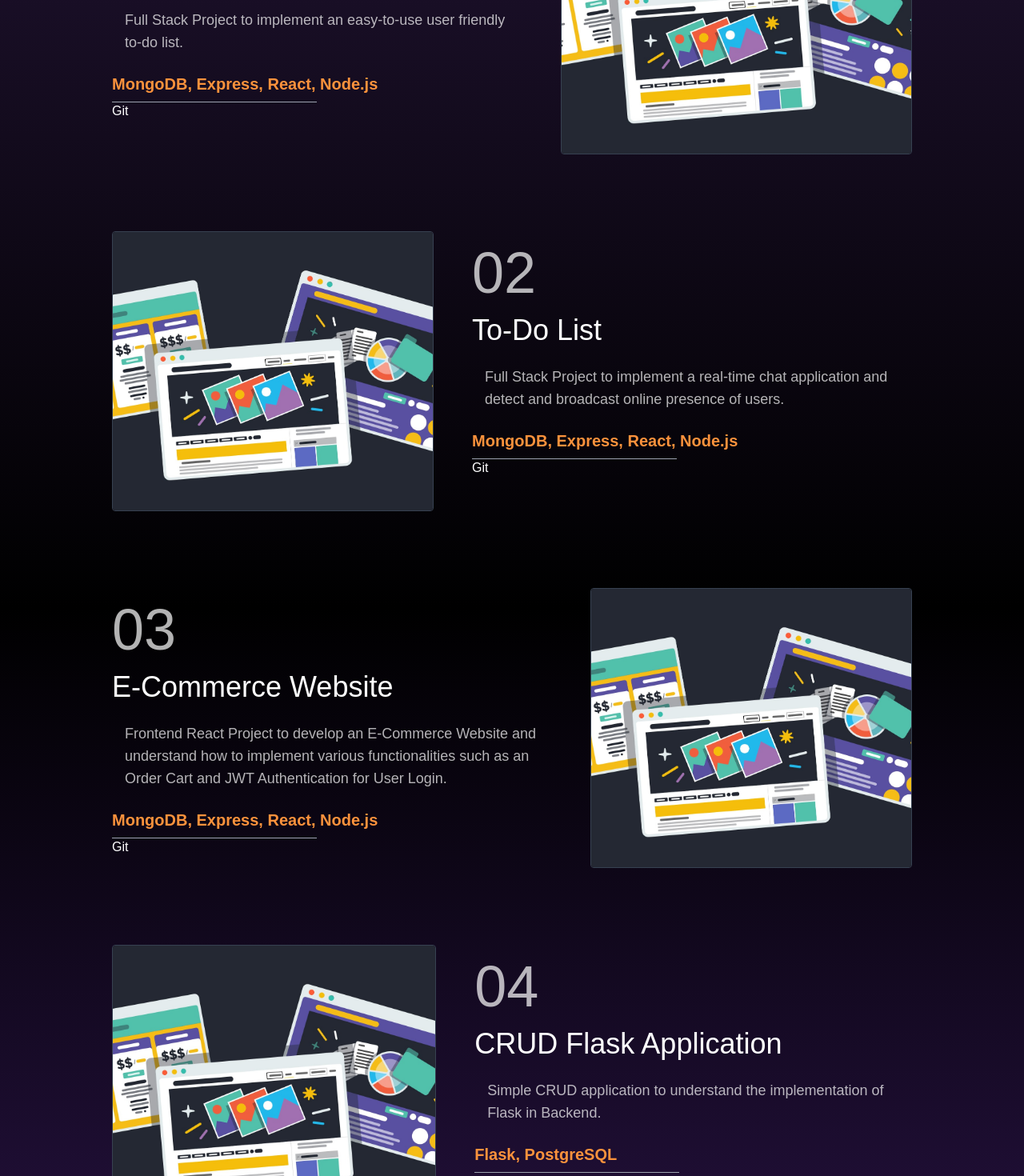
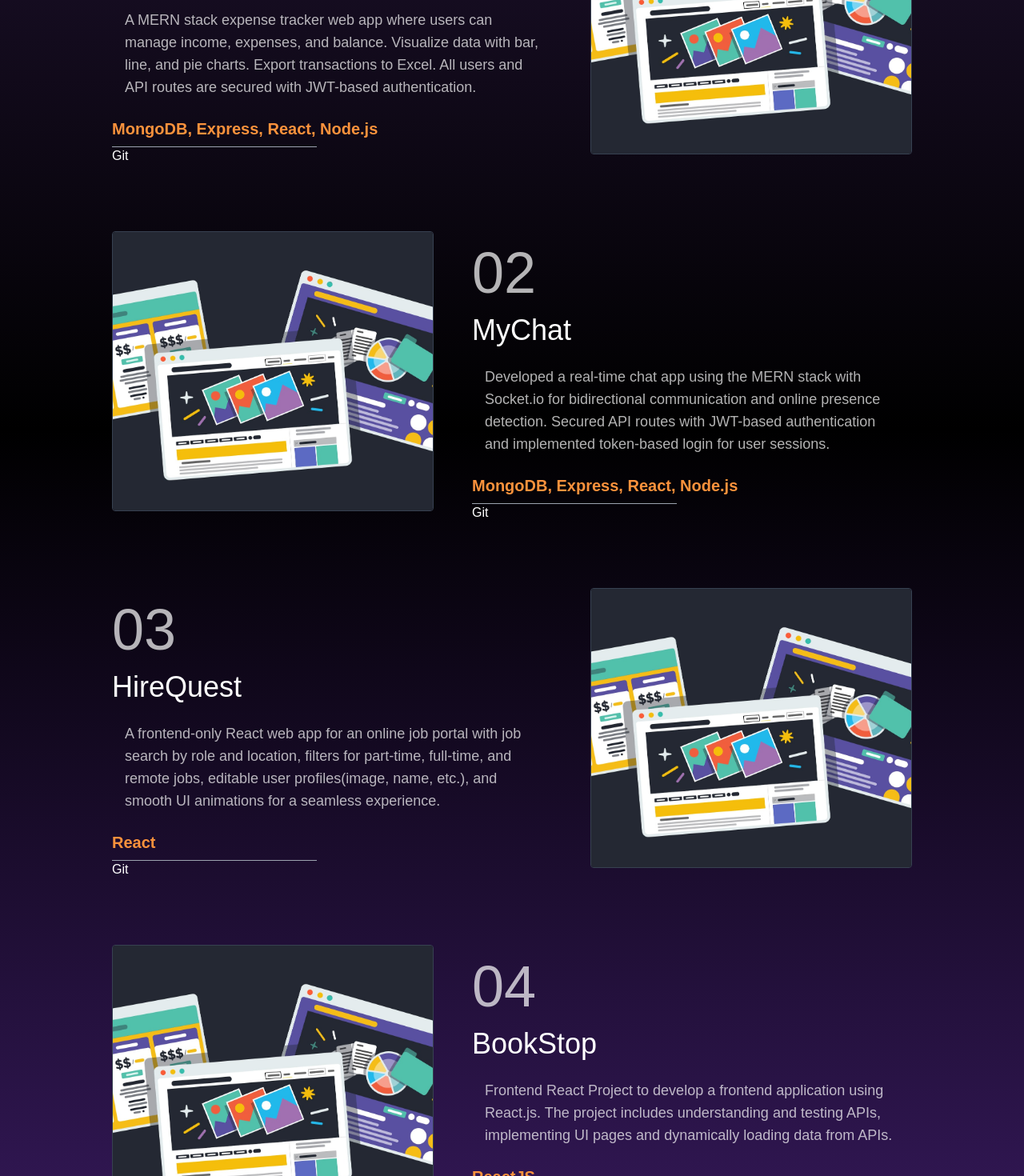
Before and after one commit to meetkhatu/portfolio, a Next.js app: page / in a window 1280 px wide. Shown: the part 2091-3561 px from the top of the page at 80% size. Built offline with nearby package versions, Linux system fonts and the light colour scheme.

Commit message:
updated projects

```diff
--- a/src/app/Components/Portfolio.tsx
+++ b/src/app/Components/Portfolio.tsx
@@ -7,31 +7,24 @@ import project from '../Assets/starter-files-nextjs-animated/assets/project.jpg'
 
 const projects = [
     {
+        title: "Expense Tracker",
+        desc: "A MERN stack expense tracker web app where users can manage income, expenses, and balance. Visualize data with bar, line, and pie charts. Export transactions to Excel. All users and API routes are secured with JWT-based authentication.",
+        devstack: "MongoDB, Express, React, Node.js",
+        git: "https://github.com/meetkhatu/expense-tracker",
+        src: project
+    },
+    {
         title: "MyChat",
-        desc: "Full Stack Project to implement an easy-to-use user friendly to-do list.",
+        desc: "Developed a real-time chat app using the MERN stack with Socket.io for bidirectional communication and online presence detection. Secured API routes with JWT-based authentication and implemented token-based login for user sessions.",
         devstack: "MongoDB, Express, React, Node.js",
         git: "https://github.com/meetkhatu/Messenger",
         src: project
     },
     {
-        title: "To-Do List",
-        desc: "Full Stack Project to implement a real-time chat application and detect and broadcast online presence of users.",
-        devstack: "MongoDB, Express, React, Node.js",
-        git: "https://github.com/meetkhatu/todolist",
-        src: project
-    },
-    {
-        title: "E-Commerce Website",
-        desc: "Frontend React Project to develop an E-Commerce Website and understand how to implement various functionalities such as an Order Cart and JWT Authentication for User Login.",
-        devstack: "MongoDB, Express, React, Node.js",
-        git: "https://github.com/neelprajapati12/E-Commerce-Website",
-        src: project
-    },
-    {
-        title: "CRUD Flask Application",
-        desc: "Simple CRUD application to understand the implementation of Flask in Backend.",
-        devstack: "Flask, PostgreSQL",
-        git: "https://github.com/meetkhatu/CRUD-Flask",
+        title: "HireQuest",
+        desc: "A frontend-only React web app for an online job portal with job search by role and location, filters for part-time, full-time, and remote jobs, editable user profiles(image, name, etc.), and smooth UI animations for a seamless experience.",
+        devstack: "React",
+        git: "https://github.com/meetkhatu/HireQuest",
         src: project
     },
     {
```
